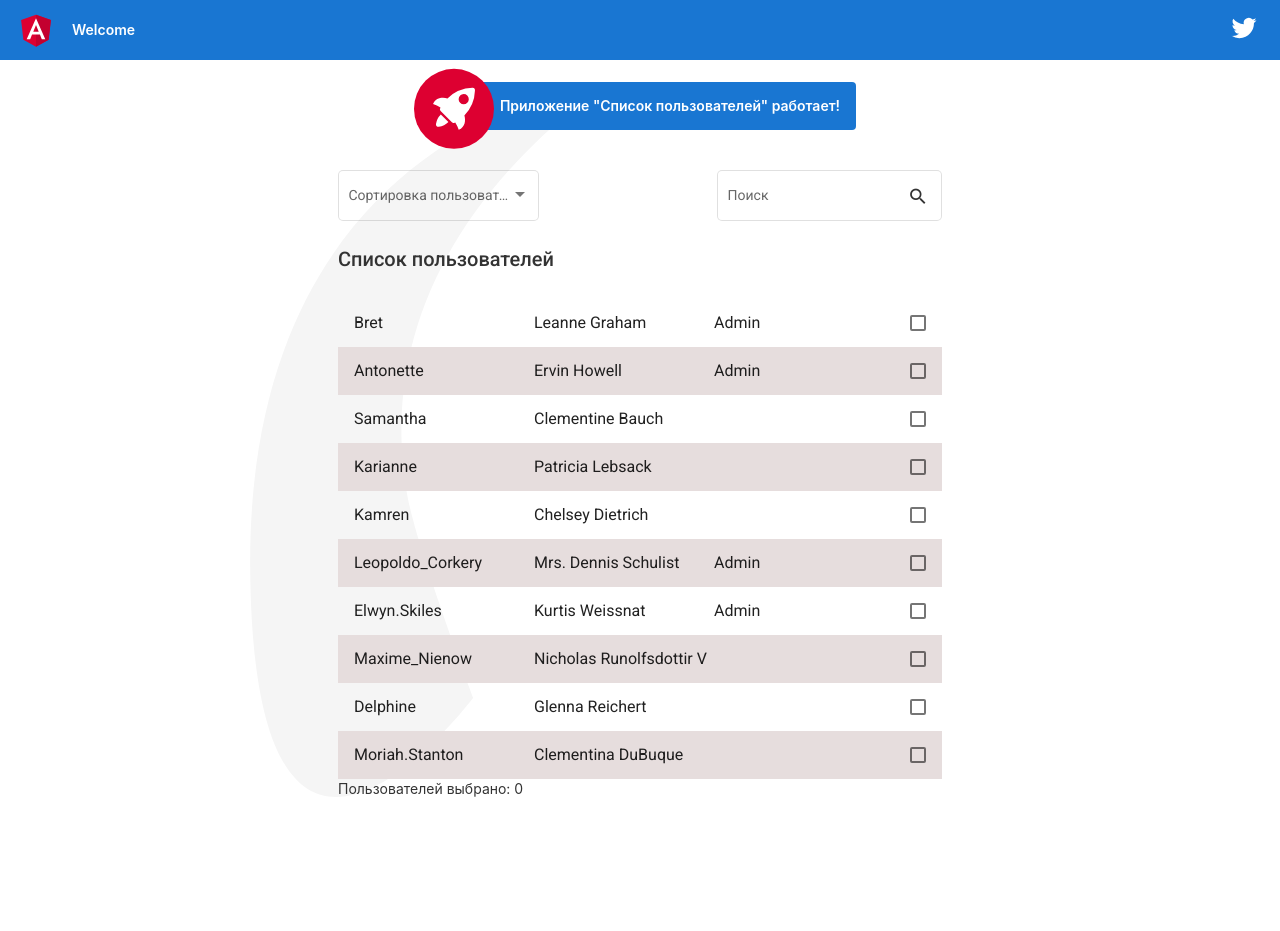
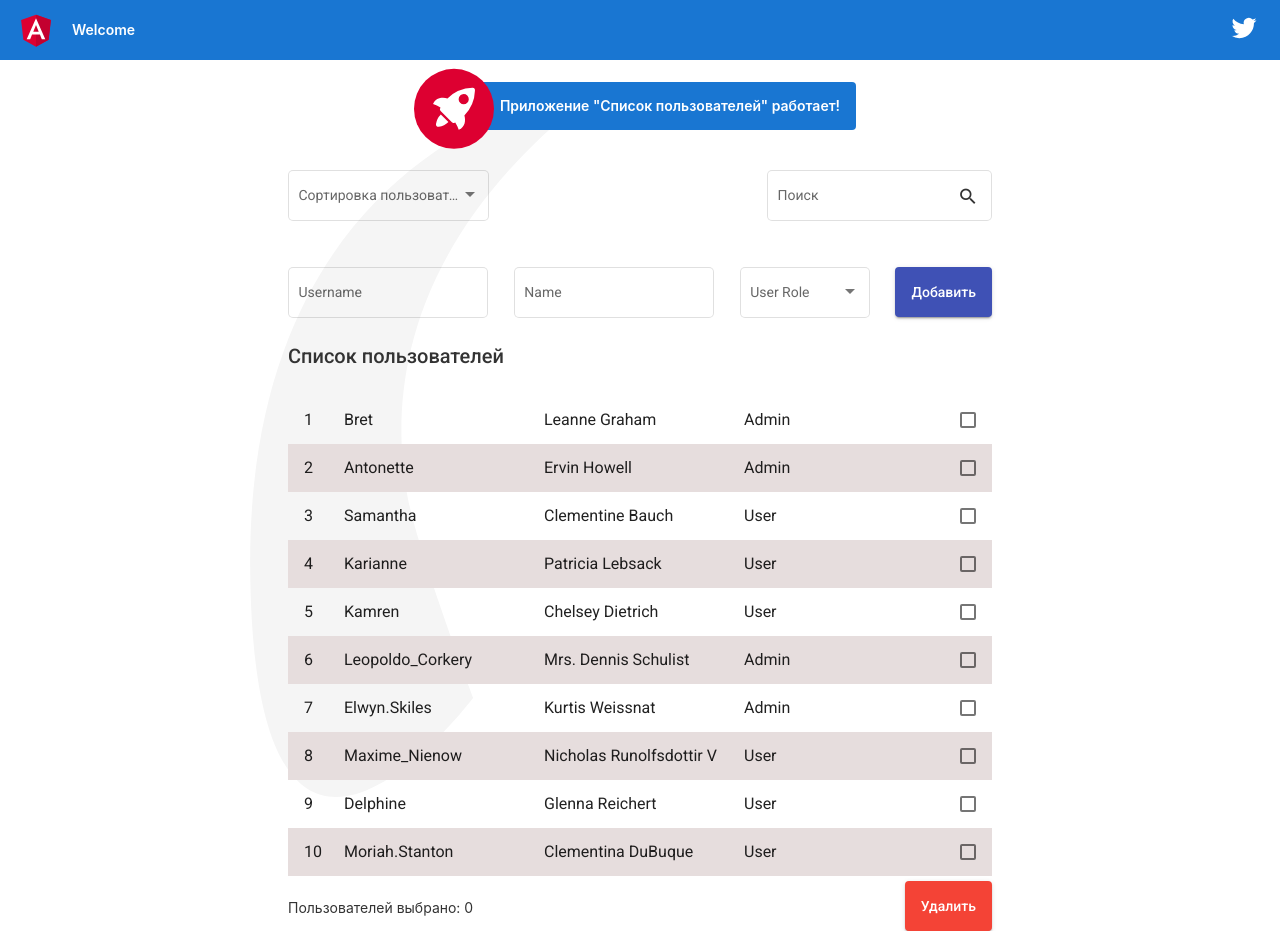
Before and after one commit to Multiply87/users-list, an Angular app: page / in a window 1280 px wide. Before the commit the page ends 882 px from the top, so only its background shows below. Built offline with nearby package versions, Linux system fonts and the light colour scheme.

Commit message:
HW Lesson 5

```diff
--- a/src/app/app.component.ts
+++ b/src/app/app.component.ts
@@ -7,5 +7,4 @@ import { Component } from '@angular/core';
 })
 export class AppComponent {
   title = 'Список пользователей';
-  typesOfShoes: string[] = ['Тапки', 'Боты', 'Тряпки', 'Сапоги'];
 }
--- a/src/app/users-list/users-list.component.html
+++ b/src/app/users-list/users-list.component.html
@@ -1,4 +1,5 @@
 <div class="line">
+  <!--Sort-->
   <mat-form-field appearance="outline">
     <mat-label>Сортировка пользователей</mat-label>
     <mat-select #list (selectionChange)="sort(list.value)">
@@ -7,6 +8,7 @@
     </mat-select>
   </mat-form-field>
 
+  <!--Search-->
   <mat-form-field appearance="outline">
     <mat-label>Поиск</mat-label>
     <input
@@ -20,18 +22,74 @@
   </mat-form-field>
 </div>
 
-<h2>{{ title }}</h2>
-<mat-selection-list #users>
+<!--Username-->
+<div class="line">
+  <mat-form-field class="item" appearance="outline">
+    <mat-label>Username</mat-label>
+    <input matInput placeholder="Username" value="" [(ngModel)]="username" />
+  </mat-form-field>
+
+  <!--Name-->
+  <mat-form-field class="item" appearance="outline">
+    <mat-label>Name</mat-label>
+    <input matInput placeholder="Name" value="" [(ngModel)]="name" />
+  </mat-form-field>
+
+  <!--Role-->
+  <mat-form-field class="role" appearance="outline">
+    <mat-label>User Role</mat-label>
+    <mat-select [(ngModel)]="role">
+      <mat-option value="Admin">Admin</mat-option>
+      <mat-option value="User">User</mat-option>
+    </mat-select>
+  </mat-form-field>
+
+  <!--Add new User-->
+  <button
+    mat-raised-button
+    color="primary"
+    (click)="addUser()"
+    class="biggerButton"
+  >
+    Добавить
+  </button>
+</div>
+
+<!--Users list-->
+<div *ngIf="usersList.length > 0; else empty">
+  <h2>Список пользователей</h2>
+  <mat-selection-list
+    #users
+    (selectionChange)="selectItem(users.selectedOptions.selected)"
+  >
     <mat-list-option
+      [value]="user"
       *ngFor="let user of usersList; let i = index"
       [ngClass]="{ gray: i % 2 }"
     >
       <div>
+        <span class="userId">{{ user.id }}</span>
         <span class="item">{{ user.username }}</span>
         <span class="item">{{ user.name }}</span>
-      <span class="item" *ngIf="user.role === 'Admin'">{{ user.role }}</span>
+        <span class="item">{{ user.role }}</span>
       </div>
     </mat-list-option>
   </mat-selection-list>
 
+  <div class="line">
+    <div>
       <p>Пользователей выбрано: {{ users.selectedOptions.selected.length }}</p>
+    </div>
+    <div>
+      <button
+        mat-raised-button
+        color="warn"
+        class="biggerButton"
+        (click)="deleteUsers()"
+      >
+        Удалить
+      </button>
+    </div>
+  </div>
+</div>
+<ng-template #empty><h2>Пользователей не найдено</h2></ng-template>
--- a/src/app/users-list/users-list.component.scss
+++ b/src/app/users-list/users-list.component.scss
@@ -10,6 +10,24 @@
 .line {
   display: flex;
   justify-content: space-between;
-  align-items: flex-start;
+  align-items: center;
   margin-top: 20px;
 }
+
+.item {
+  width: 200px;
+}
+
+.userId {
+  width: 40px;
+  display: inline-block;
+}
+
+.role {
+  width: 130px;
+}
+
+.biggerButton {
+  margin-top: -20px;
+  height: 50px;
+}
--- a/src/app/users-list/users-list.component.ts
+++ b/src/app/users-list/users-list.component.ts
@@ -1,4 +1,5 @@
 import { Component, OnInit } from '@angular/core';
+import { MatListOption } from '@angular/material/list';
 import { User } from '../shared/user';
 import { UsersService } from './../users.service';
 
@@ -10,6 +11,11 @@ import { UsersService } from './../users.service';
 export class UsersListComponent implements OnInit {
   usersList: User[] = [];
   title = 'Список пользователей';
+  username: string;
+  name: string;
+  role: string;
+  selectedList: User[];
+
   constructor(public usersService: UsersService) { }
 
 
@@ -26,4 +32,34 @@ export class UsersListComponent implements OnInit {
     console.log(direction);
     this.usersList = this.usersService.sortUsers(direction);
   }
+
+  addUser() {
+    if (!this.username || !this.name || !this.role) {
+      alert("Заполнены не все поля");
+      return;
+    }
+    this.name = this.name[0].toUpperCase() + this.name.substring(1);
+    this.username = this.username[0].toUpperCase() + this.username.substring(1);
+    this.usersService.addUser({
+      id: this.usersService.generateId(),
+      name: this.name,
+      username: this.username,
+      email: '',
+      role: this.role,
+      phone: '',
+      website: '',
+    });
+
+    this.usersList = this.usersService.getUsersList();
+  }
+
+  deleteUsers() {
+    this.usersService.deleteUsers(this.selectedList);
+    this.usersList = this.usersService.getUsersList();
+    console.log(this.usersList);
+  }
+
+  selectItem(users: MatListOption) {
+    this.selectedList = Array.prototype.map.call(users, user => user._value);
+  }
 }
--- a/src/app/users.service.ts
+++ b/src/app/users.service.ts
@@ -19,6 +19,20 @@ export class UsersService {
   sortUsers(val: string): User[] {
     const direction = !!parseInt(val, 10) ? -1 : 1;
     return this.usersList.sort((a, b) => direction * (a.username > b.username ? 1 : -1));
+  }
+
+  addUser(newUser: User) {
+    this.usersList.push(newUser);
+  }
+
+  generateId(): number {
+    return parseInt(Math.max.apply(null, this.usersList.map(el => el.id)) + 1) | 0;
+  }
+
+  deleteUsers(selectedList: User[]) {
+    selectedList.forEach(user => {
+      this.usersList = this.usersList.filter(item => item.id !== user.id);
+    })
   }
 
   usersList: User[] = [
```
Lines whose indentation alone changed are shown as unchanged.
